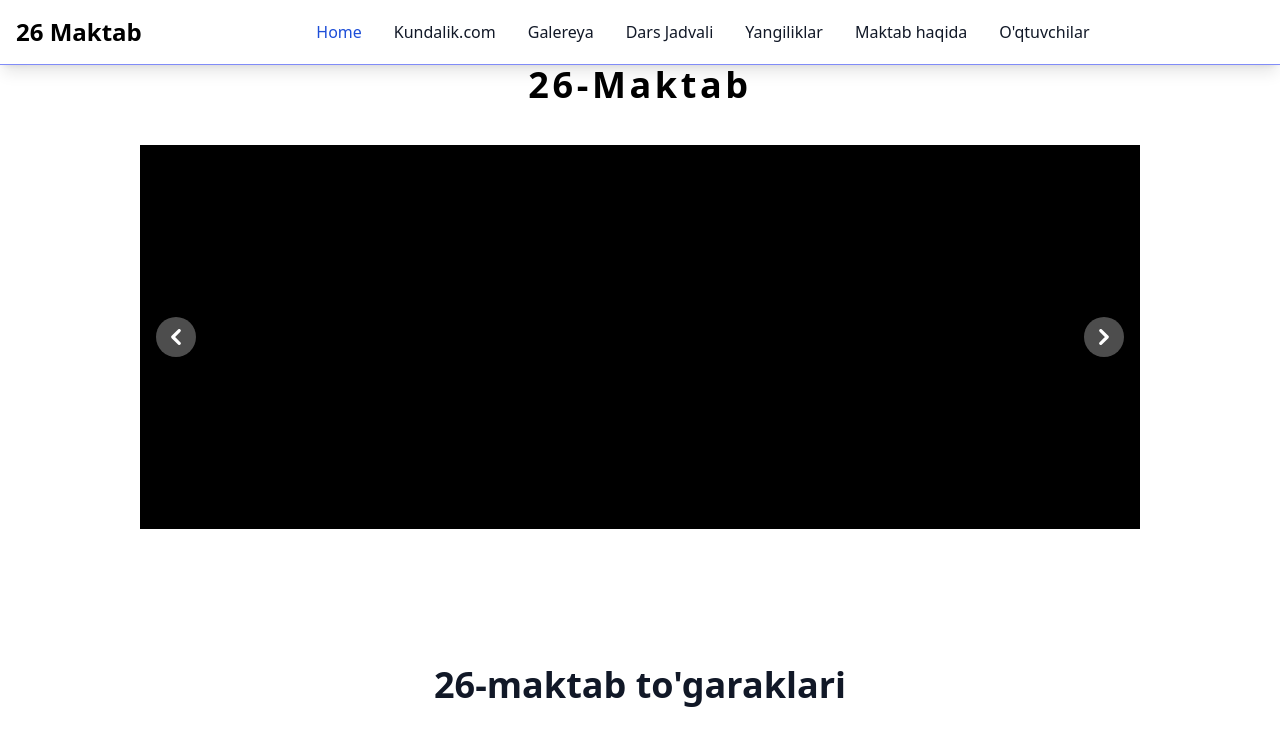
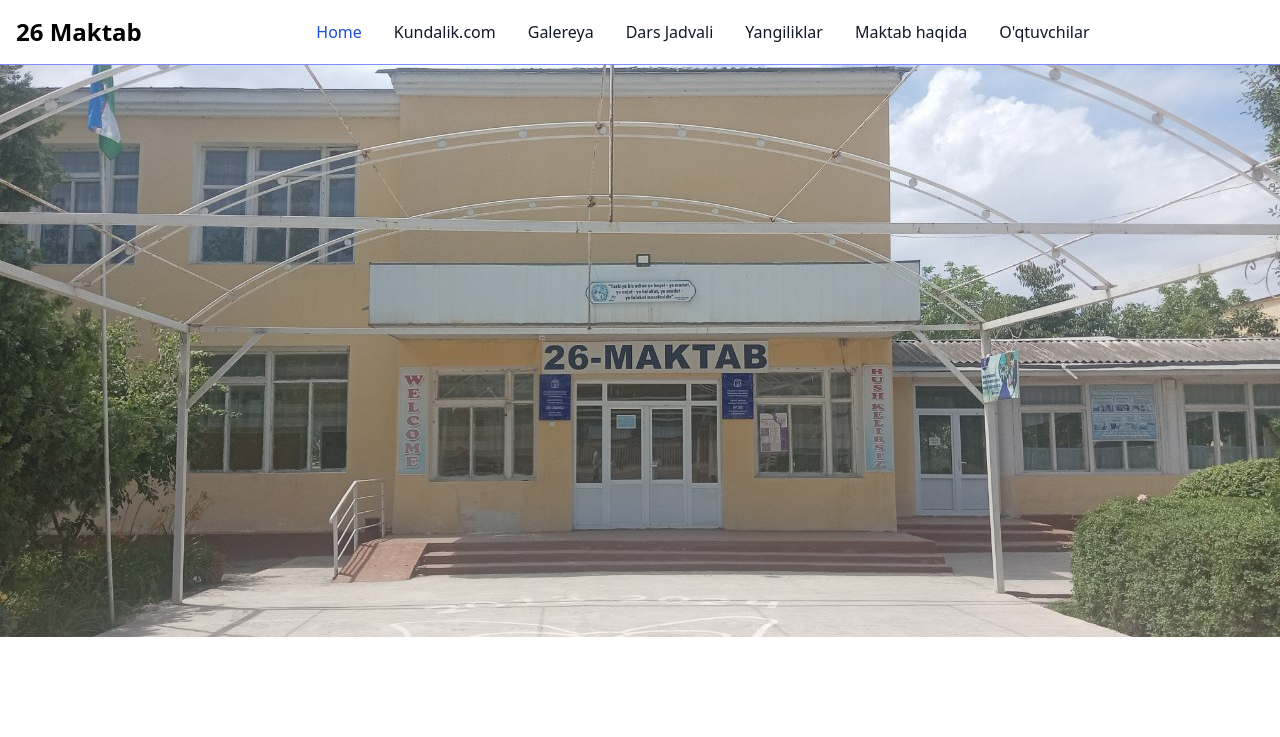
Before and after one commit to Omadbek04/26-maktab, a React (Vite) app: page / in a window 1280 px wide. Shown: the top 737 px of the page. Built offline with nearby package versions, Linux system fonts and the light colour scheme.

Commit message:
image qoshildi

```diff
--- a/src/components/Home.jsx
+++ b/src/components/Home.jsx
@@ -1,73 +1,9 @@
-import { useEffect } from "react";
-import "flowbite/dist/flowbite.css"; // Ensure correct import path for CSS
 import { h1, h2, h3, h4, t1, t2, t3 } from "../assets"; // Ensure paths to assets are correct
 
 const Home = () => {
-  useEffect(() => {
-    const loadFlowbite = async () => {
-      try {
-        const { Carousel } = await import("flowbite");
-        const carousels = document.querySelectorAll("[data-carousel]");
-        carousels.forEach((carouselElement) => {
-          new Carousel(carouselElement, {
-            interval: 5000,
-          });
-        });
-      } catch (error) {
-        console.error("Error loading Flowbite:", error);
-      }
-    };
-
-    if (document.readyState === "loading") {
-      document.addEventListener("DOMContentLoaded", loadFlowbite);
-    } else {
-      loadFlowbite();
-    }
-  }, []);
-
   return (
     <>
-      <h1 className="text-center mb-10 text-4xl tracking-widest font-bold">26-Maktab</h1>
-      <div className="max-w-[1000px] mx-auto mb-10 bg-black" >
-        <div id="default-carousel" className="relative w-full" data-carousel="slide">
-          <div className="relative h-56 overflow-hidden rounded-lg md:h-96">
-            <div className="hidden duration-700 ease-in-out" data-carousel-item>
-              <img src={h1} className="absolute block w-full -translate-x-1/2 -translate-y-1/2 top-1/2 left-1/2  opacity-50" alt="Slide 1" />
-            </div>
-            <div className="hidden duration-700 ease-in-out" data-carousel-item>
-              <img src={h2} className="absolute block w-full -translate-x-1/2 -translate-y-1/2 top-1/2 left-1/2  opacity-50" alt="Slide 2" />
-            </div>
-            <div className="hidden duration-700 ease-in-out" data-carousel-item>
-              <img src={h3} className="absolute block w-full -translate-x-1/2 -translate-y-1/2 top-1/2 left-1/2  opacity-50" alt="Slide 3" />
-            </div>
-            <div className="hidden duration-700 ease-in-out" data-carousel-item>
-              <img src={h4} className="absolute block w-full -translate-x-1/2 -translate-y-1/2 top-1/2 left-1/2  opacity-50" alt="Slide 4" />
-            </div>
-          </div>
-          <div className="absolute z-30 flex -translate-x-1/2 bottom-5 left-1/2 space-x-3 rtl:space-x-reverse">
-            <button type="button" className="w-3 h-3 rounded-full" aria-current="true" aria-label="Slide 1" data-carousel-slide-to="0"></button>
-            <button type="button" className="w-3 h-3 rounded-full" aria-current="false" aria-label="Slide 2" data-carousel-slide-to="1"></button>
-            <button type="button" className="w-3 h-3 rounded-full" aria-current="false" aria-label="Slide 3" data-carousel-slide-to="2"></button>
-            <button type="button" className="w-3 h-3 rounded-full" aria-current="false" aria-label="Slide 4" data-carousel-slide-to="3"></button>
-          </div>
-          <button type="button" className="absolute top-0 start-0 z-30 flex items-center justify-center h-full px-4 cursor-pointer group focus:outline-none" data-carousel-prev>
-            <span className="inline-flex items-center justify-center w-10 h-10 rounded-full bg-white/30 group-hover:bg-white/50 group-focus:ring-4 group-focus:ring-none group-focus:outline-none">
-              <svg className="w-4 h-4 text-white rtl:rotate-180" aria-hidden="true" xmlns="http://www.w3.org/2000/svg" fill="none" viewBox="0 0 6 10">
-                <path stroke="currentColor" strokeLinecap="round" strokeLinejoin="round" strokeWidth="2" d="M5 1 1 5l4 4" />
-              </svg>
-              <span className="sr-only">Previous</span>
-            </span>
-          </button>
-          <button type="button" className="absolute top-0 end-0 z-30 flex items-center justify-center h-full px-4 cursor-pointer group focus:outline-none" data-carousel-next>
-            <span className="inline-flex items-center justify-center w-10 h-10 rounded-full bg-white/30 group-hover:bg-white/50 group-focus:ring-4 group-focus:ring-none group-focus:outline-none">
-              <svg className="w-4 h-4 text-white rtl:rotate-180" aria-hidden="true" xmlns="http://www.w3.org/2000/svg" fill="none" viewBox="0 0 6 10">
-                <path stroke="currentColor" strokeLinecap="round" strokeLinejoin="round" strokeWidth="2" d="m1 9 4-4-4-4" />
-              </svg>
-              <span className="sr-only">Next</span>
-            </span>
-          </button>
-        </div>
-      </div>
+      <img src={h1} alt={"hero img"} className=" w-full object-cover" loading="lazy" />
       <section className="py-24">
         <div className="mx-auto max-w-7xl px-4 sm:px-6 lg:px-8">
           <h2 className="font-manrope text-4xl font-bold text-gray-900 text-center mb-14">26-maktab to'garaklari</h2>
```
